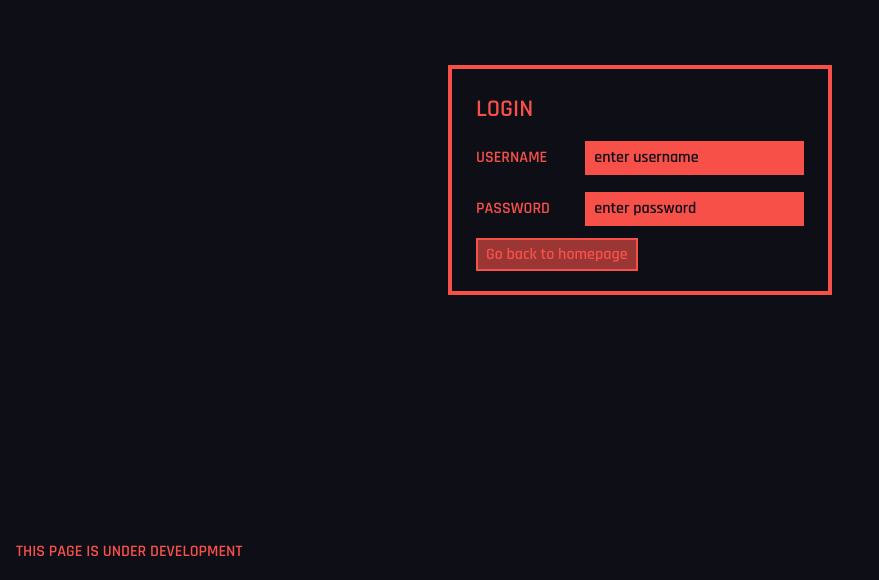
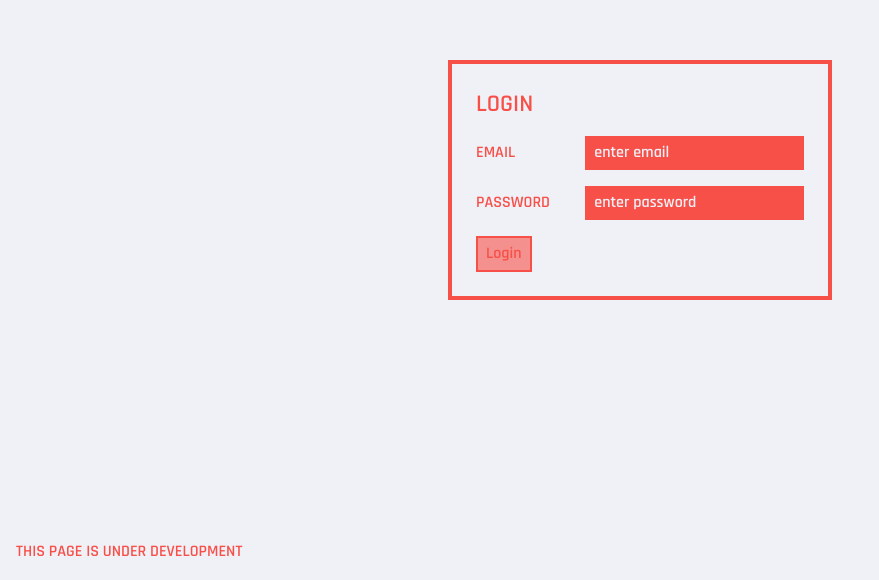
Before and after one commit to Albertadi/carcommerce, a Next.js app: page /pages/login in a window 1280 px wide. Shown: the part 220-800 px from the top of the page, without its empty margins (0-879 px from the left). Built offline with nearby package versions, Linux system fonts and the light colour scheme.

Commit message:
front end edits and login can do now

```diff
--- a/src/app/globals.css
+++ b/src/app/globals.css
@@ -3,22 +3,22 @@
 @tailwind utilities;
 
 :root {
-  --background: #0e0e19;
+  --background: #e2e2ef;
   --foreground: #f75049;
 }
 
 @media (prefers-color-scheme: dark) {
   :root {
-    --background: #0e0e19;
+    --background: #e2e2ef;
     --foreground: #f75049;
   }
 }
 
-/* body {
+body {
   color: var(--foreground);
   background: var(--background);
   font-family: Arial, Helvetica, sans-serif;
-} */
+}
 
 
 
--- a/src/app/page.js
+++ b/src/app/page.js
@@ -1,16 +1,54 @@
-"use client";
+"use client"; // Mark as Client Component
 
 import Link from 'next/link';
 import { useEffect, useState } from 'react';
 import axios from 'axios';
+import { useRouter } from 'next/navigation';
 
 export default function HomePage() {
   const [message, setMessage] = useState('');
   const [user, setUser] = useState(null);
   const [loading, setLoading] = useState(true);
   const [error, setError] = useState(null);
+  const router = useRouter();
+
+  // Check if the user is logged in by checking if a token exists in localStorage
+  useEffect(() => {
+    const token = localStorage.getItem('access_token');
+    if (token) {
+      // Fetch user data from API using the stored token
+      const fetchUserData = async () => {
+        try {
+          const userResponse = await axios.get('http://localhost:5000/api/login', {
+            headers: { Authorization: `Bearer ${token}` },
+          });
+          setUser(userResponse.data);
+
+          const messageResponse = await axios.get('http://localhost:5000/api/hello');
+          setMessage(messageResponse.data.message);
+
+          setLoading(false);
+        } catch (error) {
+          setError('Error fetching user data');
+          setLoading(false);
+        }
+      };
+      fetchUserData();
+    } else {
+      // No token means the user is not logged in
+      setLoading(false);
+    }
+  }, []);
+
+  // Logout function
+  const handleLogout = () => {
+    localStorage.removeItem('access_token'); // Remove token from localStorage
+    setUser(null); // Reset user state
+    router.push('/'); // Redirect to the homepage (or refresh the page)
+  };
 
   // Fetch user data from the API
+  /*
   useEffect(() => {
     const fetchUser = async () => {
       try {
@@ -29,30 +67,54 @@ export default function HomePage() {
 
     fetchUser();
   }, []);
+  */
 
+  /*
   // Show loading message while data is being fetched
   if (loading) return
-    <p className='flex item-center justify-center bg-[#0E0E17] font-rajdhaniSemiBold text-[#f75049]'>
+    <p className='flex item-center justify-center bg-[#f0f0f7] font-rajdhaniSemiBold text-[#f75049]'>
       Loading user data...
     </p>;
 
   // Show error message if there's an error
-  if (error) return <p className='flex item-center justify-center'>{error}</p>;
+  if (error) {
+    return (
+      <div className='flex justify-center items-center h-screen bg-[#f0f0f7] font-rajdhaniSemiBold'>
+        <div className='w-96 p-6 border-solid border-2 border-[#f75049]'>
+          <p className='text-[#f75049]'>{error}</p>
+          <p className='absolute bottom-0 left-0 p-4 text-[#f75049]'>THIS PAGE IS UNDER DEVELOPMENT</p>
+        </div>
+      </div>
+    );
+  }
+  */
 
   return (
-    <div className="flex items-center justify-center flex-col text-center min-h-screen items-center h-screen bg-[#0E0E17] font-rajdhaniSemiBold">
+    <div className="flex items-center justify-center flex-col text-center min-h-screen items-center h-screen bg-[#f0f0f7] font-rajdhaniSemiBold">
       <h1 className='text-[#f75049] font-rajdhaniBold text-2xl'>WELCOME TO THE HOME PAGE</h1>
-      <hr className='mt-4 border-[#0E0E17]'/>
+      <hr className='mt-4 border-[#f0f0f7]'/>
       <p className='text-[#f75049] text-lg'>This is the main landing page.</p>
-      {/* Link to the login page */}
-      <Link href="/pages/login">
-        <p className='text-[#f75049] text-lg'>Go to LOGINn</p>
-      </Link>
-      {/* Sample axios fetch from flask */}
-      <h1 className='text-[#f75049] text-lg'>{message}</h1>
-      <p className='text-[#f75049] text-lg'><strong>Name:</strong> {user.name}</p>
-      <p className='text-[#f75049] text-lg'><strong>Date of Birth:</strong> {user.dob}</p>
-      <p className='text-[#f75049] text-lg'><strong>User Profile:</strong> {user.user_profile}</p>
+
+      {/* Conditionally show user info if logged in */}
+      {user ? (
+        <div>
+          <h1 className='text-[#f75049] text-lg'>{message}</h1>
+          <p className='text-[#f75049] text-lg'><strong>Name:</strong> {user.name}</p>
+          <p className='text-[#f75049] text-lg'><strong>Date of Birth:</strong> {user.dob}</p>
+          <p className='text-[#f75049] text-lg'><strong>User Profile:</strong> {user.user_profile}</p>
+
+          {/* Show LOGOUT button */}
+          <button
+            onClick={handleLogout}
+            className='text-[#f75049] text-lg border-solid border-2 border-[#f75049] p-2 mt-4'>
+            LOGOUT
+          </button>
+        </div>
+      ) : (
+        <Link href="/pages/login">
+          <p className='text-[#f75049] text-lg absolute top-0 right-0 p-4'>LOGIN</p>
+        </Link>
+      )}
       <p className='absolute bottom-0 left-0 p-4 text-[#f75049]'>THIS PAGE IS UNDER DEVELOPMENT</p>
     </div>
   );
--- a/src/app/pages/login/page.js
+++ b/src/app/pages/login/page.js
@@ -1,43 +1,76 @@
-import Link from 'next/link';
+"use client"; // Mark this component as a Client Component
+
+import { useState } from 'react';
+import { useRouter } from 'next/navigation'; // Import useRouter from next/navigation
+import axios from 'axios';
 
 export default function AdminPage() {
+  const [email, setEmail] = useState('');       // State for email input
+  const [password, setPassword] = useState(''); // State for password input
+  const [error, setError] = useState('');       // State for error messages
+  const router = useRouter();                   // Hook for routing
+
+  const handleLogin = async (e) => {
+    e.preventDefault(); // Prevent default form submission
+
+    try {
+      // Send POST request to login endpoint
+      const response = await axios.post('http://localhost:5000/api/login', {
+        email,
+        password
+      });
+
+      const { access_token } = response.data; // Extract access token from response
+
+      // Store the access token in localStorage
+      if (typeof window !== 'undefined') {
+        localStorage.setItem('access_token', access_token);
+      }
+
+      // Redirect to home page after successful login
+      router.push('/');
+    } catch (error) {
+      // Set error message if login fails
+      setError('Invalid email or password');
+    }
+  };
+
   return (
-      <div className='flex justify-center items-center h-screen bg-[#0E0E17] font-rajdhaniSemiBold'>
+    <div className='flex justify-center items-center h-screen bg-[#f0f0f7] font-rajdhaniSemiBold'>
       <div className='w-96 p-6 border-solid border-4 border-[#f75049]'>
         <h1 className='text-[#f75049] text-2xl'>LOGIN</h1>
+        <form onSubmit={handleLogin}>
           <div className='mt-4'>
             <div className='flex justify-between items-center mb-4'>
-              <label for="username" className='text-[#f75049] mr-4'>USERNAME </label>
+              <label htmlFor="email" className='text-[#f75049] mr-4'>EMAIL </label>
               <input
-              type="text"
-              id="username"
-              placeholder="enter username"
-              className='border px-2 py-1 focus:outline-none focus:ring-0 bg-[#f75049] placeholder-[#0E0E17] border-[#f75049]  w-2/3'/>
+                type="email"
+                id="email"
+                placeholder="enter email"
+                className='border px-2 py-1 focus:outline-none focus:ring-0 bg-[#f75049] placeholder-[#f0f0f7] text-[#f0f0f7] border-[#f75049] w-2/3 autofill:bg-[#5EF6FF] autofill:text-[#f0f0f7]'
+                value={email}
+                onChange={(e) => setEmail(e.target.value)}
+                required // Make this field required
+              />
             </div>
-            <hr className='mt-4 border-[#0E0E17]'/>
             <div className='flex justify-between items-center mb-4'>
-              <label for="password" className='text-[#f75049] mr-4'>PASSWORD </label>
+              <label htmlFor="password" className='text-[#f75049] mr-4'>PASSWORD </label>
               <input
-              type="text"
+                type="password"
                 id="password"
                 placeholder="enter password"
-              className='border px-2 py-1 focus:outline-none focus:ring-0 bg-[#f75049] placeholder-[#0E0E17] border-[#f75049] w-2/3'/>
+                className='border px-2 py-1 focus:outline-none focus:ring-0 bg-[#f75049] placeholder-[#f0f0f7] text-[#f0f0f7] border-[#f75049] w-2/3'
+                value={password}
+                onChange={(e) => setPassword(e.target.value)}
+                required // Make this field required
+              />
             </div>
-            <hr className='mt-4 border-[#0E0E17]'/>
-            <Link href="/" className="bg-[#f75049]/60 text-[#f75049] py-1 px-2  hover:bg-[#f75049] hover:text-[#0e0e17] [border-solid border-2 border-[#f75049]">Go back to homepage</Link>
+            <button type="submit" className='bg-[#f75049]/60 text-[#f75049] py-1 px-2 hover:bg-[#f75049] hover:text-[#f0f0f7] border-solid border-2 border-[#f75049]'>Login</button>
+          </div>
+        </form>
+        {error && <p className='text-red-500 mt-4'>{error}</p>}
+        <p className='absolute bottom-0 left-0 p-4 text-[#f75049]'>THIS PAGE IS UNDER DEVELOPMENT</p>
       </div>
     </div>
-        <p className='absolute bottom-0 left-0 p-4 text-[#f75049]'>THIS PAGE IS UNDER DEVELOPMENT</p>
-      </div>
-
-
-
-
-
-      // <div className='flex justify-center items-center h-screen bg-indigo-600'>
-      //   <h1>Test page</h1>
-      //   <p>This routing works!</p>
-      //   <Link href="/">Go back to homepage</Link>
-      // </div>
   );
 }
--- a/tailwind.config.js
+++ b/tailwind.config.js
@@ -20,5 +20,9 @@ module.exports = {
       },
     },
   },
-  plugins: [],
+  plugins: [
+    function ({ addVariant }) {
+      addVariant('autofill', '&:-webkit-autofill');
+    },
+  ],
 };
```
Lines whose indentation alone changed are shown as unchanged.
